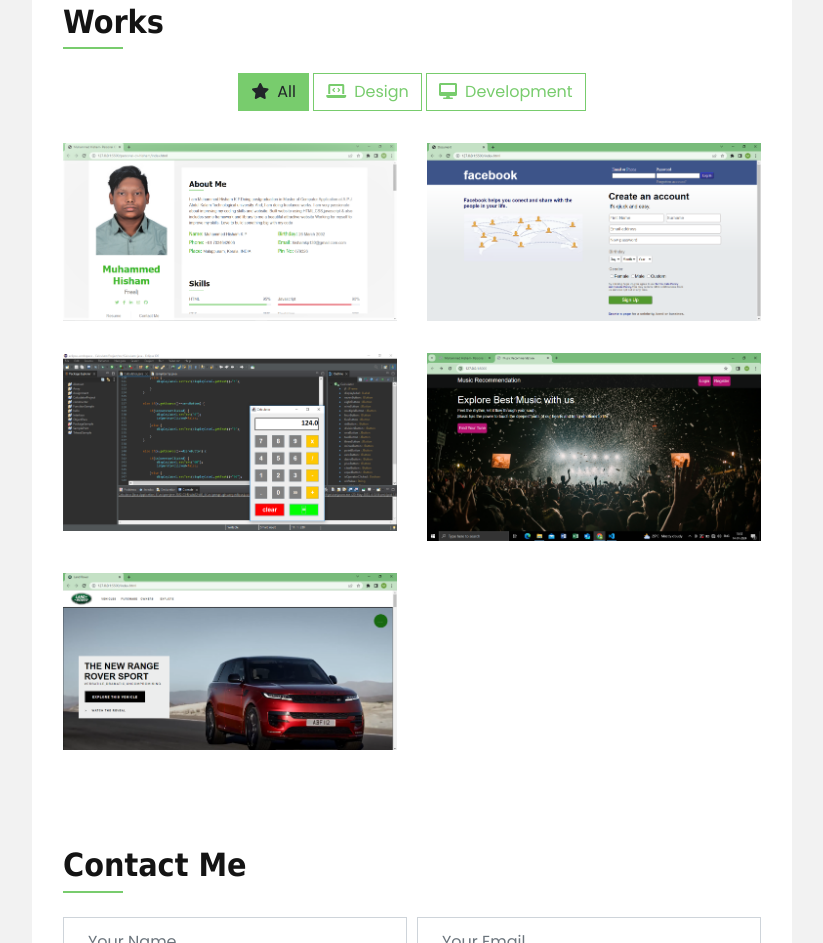
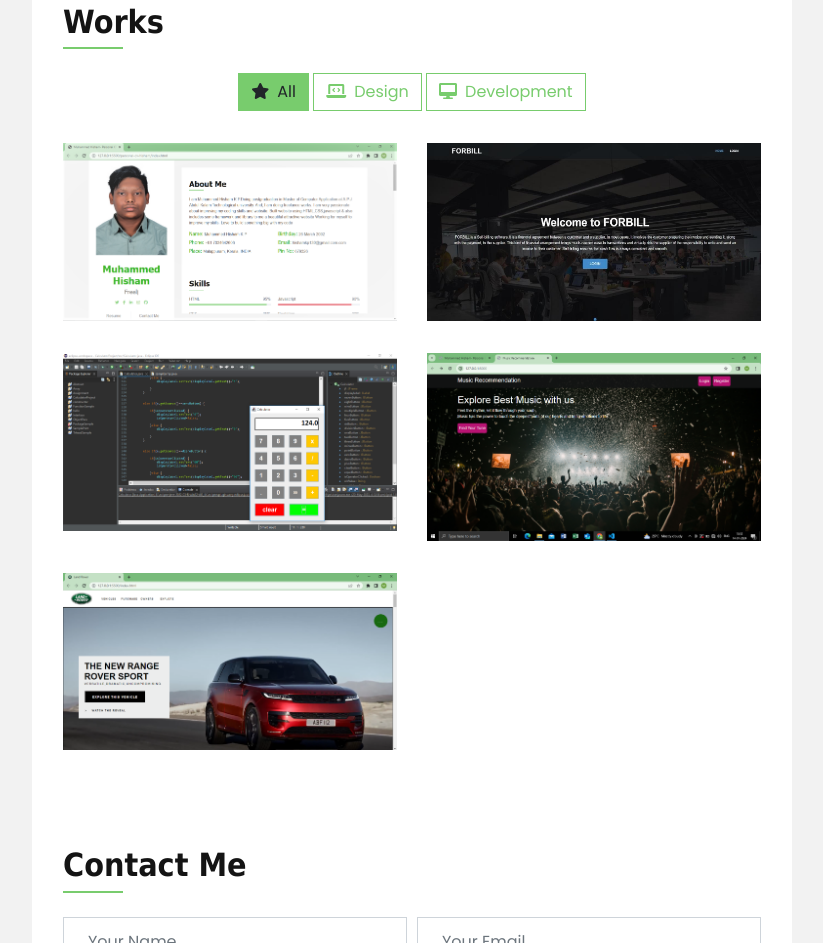
Before and after one commit to hishamkpsaleemkp/hisham.github.io, a plain HTML site: page index.html in a window 1280 px wide. Shown: the part 1854-2797 px from the top of the page, without its empty margins (418-1241 px from the left). Drawn offline with nearby package versions, Linux system fonts and the light colour scheme; a web font is replaced by a local one.

Commit message:
Update index.html

```diff
--- a/index.html
+++ b/index.html
@@ -281,7 +281,7 @@
                                 </div>
                                 <div class="col-md-6 mb-4 portfolio-item first">
                                     <div class="position-relative overflow-hidden mb-2">
-                                        <img class="img-fluid w-100" src="img/portfolio-2.jpg" alt="">
+                                        <img class="img-fluid w-100" src="img/forbill.jpg" alt="">
                                         <div class="portfolio-btn d-flex align-items-center justify-content-center">
                                             <a href="img/forbill.jpg" data-lightbox="portfolio">
                                                 <i class="fa fa-4x fa-plus text-white"></i>
```
